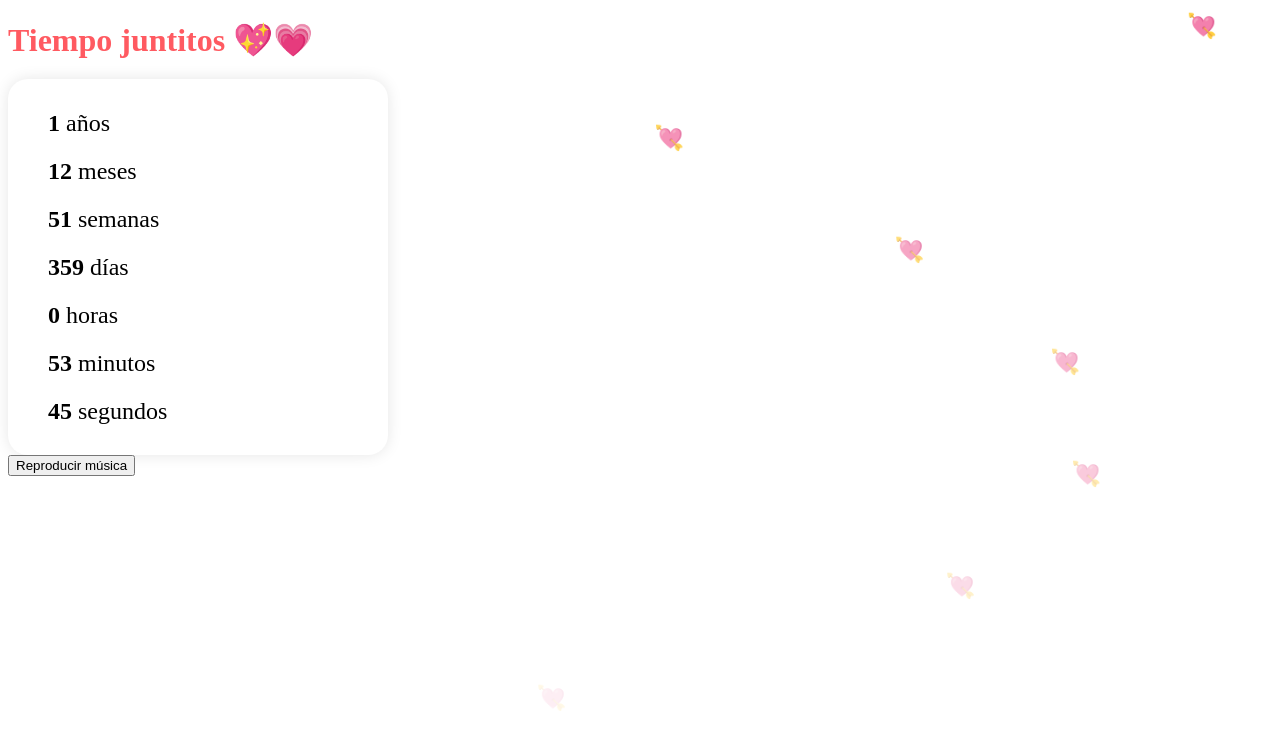
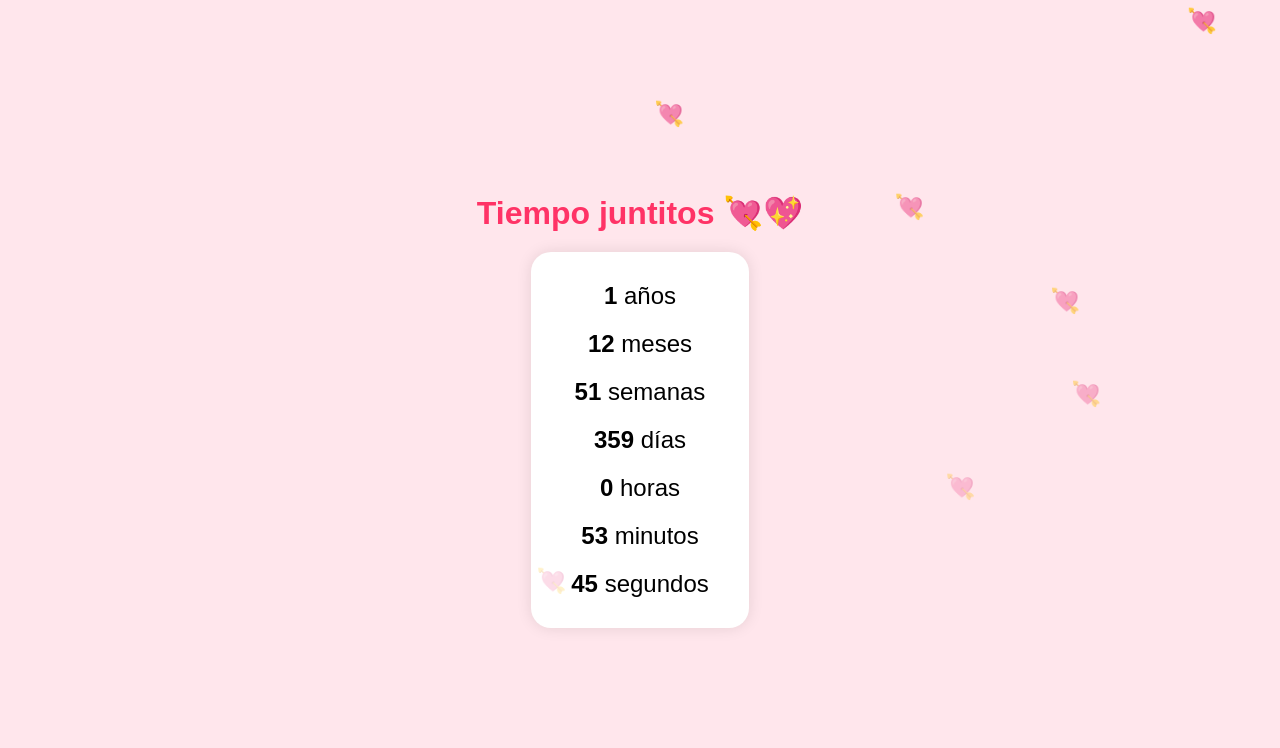
Before and after one commit to gorgiiio-o/contador-09-08-24, a plain HTML site: page index.html in a window 1280 px wide. Drawn offline with Linux system fonts and the light colour scheme.

Commit message:
Update index.html

```diff
--- a/index.html
+++ b/index.html
@@ -3,10 +3,8 @@
 <head>
   <meta charset="UTF-8" />
   <meta name="viewport" content="width=device-width, initial-scale=1" />
-  <title>tiempo juntitos 💘💘💘</title>
+  <title>TIEMPO JUNTITOS MIAMORRR💗💗💗</title>
   <style>
-    body {
-     background:
     body {
       background: #ffe6ec;
       font-family: Arial, sans-serif;
@@ -18,9 +16,8 @@
       margin: 0;
       text-align: center;
     }
-    }
     h1 {
-      color: #ff5a61;
+      color: #ff3366;
       margin-bottom: 20px;
     }
     .contador {
@@ -35,12 +32,11 @@
   </style>
 </head>
 <body>
-  <h1>Tiempo juntitos 💖💗</h1>
+  <h1>Tiempo juntitos 💘💖</h1>
   <div class="contador" id="contador"></div>
-  <button onclick="document.getElementById('musica').play()">Reproducir música</button>
-  <audio id="musica" src="Love.mp3" autoplay loop></audio>
+
   <script>
-    const inicio = new Date(2024, 7, 9, 0, 0, 0);
+    const inicio = new Date(2024, 7, 9, 0, 0, 0); // Cambia esta fecha si es necesario
 
     function actualizar() {
       const ahora = new Date();
@@ -71,7 +67,6 @@
     actualizar();
   </script>
    <script>
-
     setInterval(() => {
       const heart = document.createElement('div');
       heart.innerHTML = '💘';
@@ -80,7 +75,7 @@
       heart.style.top = '-20px';
       heart.style.fontSize = '24px';
       heart.style.opacity = 0.8;
-    heart.style.animation = 'caer 5s linear forwards';
+      heart.style.animation = 'caer 6s linear forwards';
       document.body.appendChild(heart);
       setTimeout(() => heart.remove(), 5000);
     }, 700);
@@ -95,5 +90,4 @@
     document.head.appendChild(style);
    </script>
 </body>
-
 </html>
```
Lines whose indentation alone changed are shown as unchanged.
